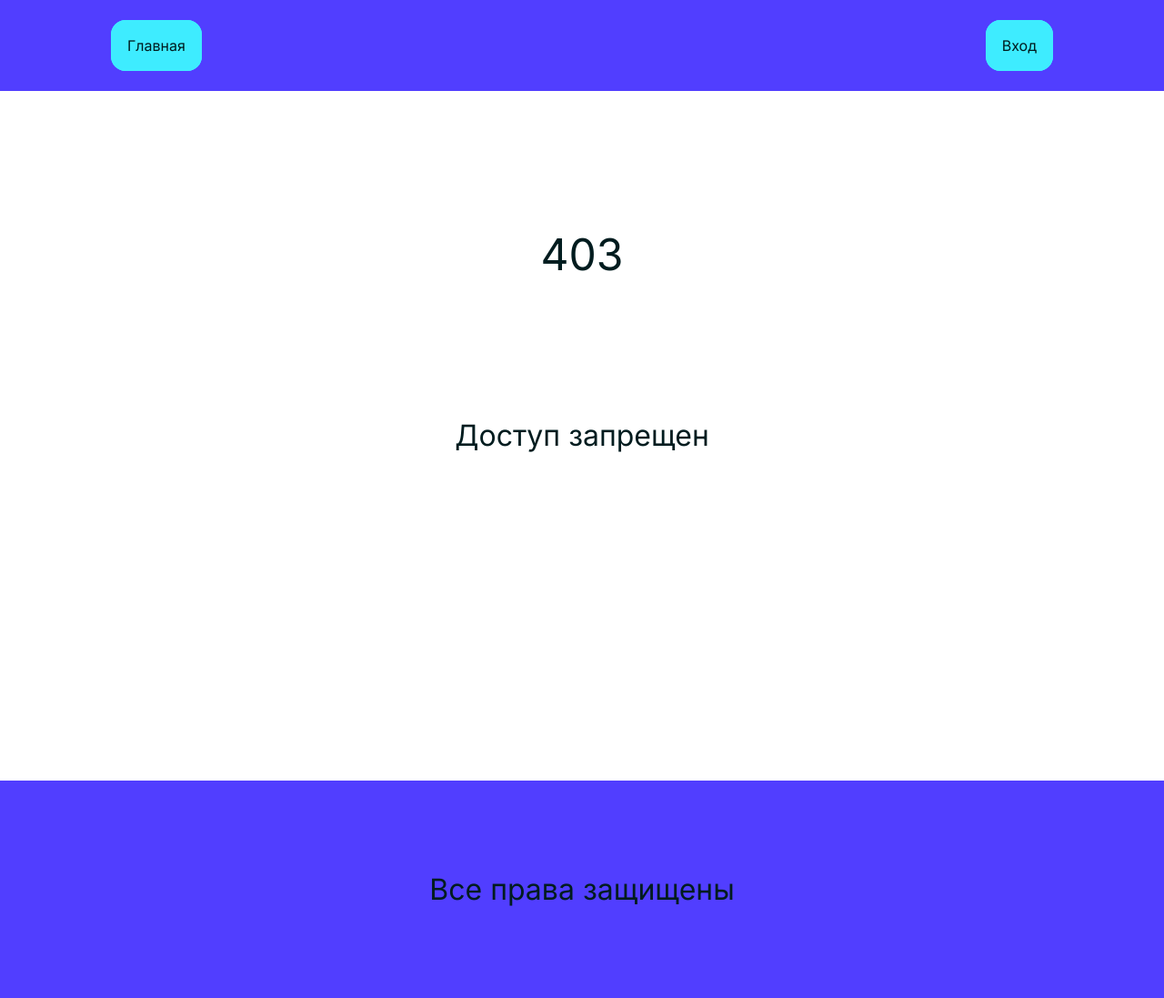
After one commit to marli4/mojdnevnik, a Django app: template dnevnikapp/templates/403.html in a window 1280 px wide. The commit adds this page. Shown: the whole page at 91% size. Run offline with Django 5.2, Linux system fonts and the light colour scheme; the template is opened without the code that fills it, so the values that code supplies are empty.

Commit message:
added multiple login attempts ban

```diff
--- /dev/null
+++ b/dnevnikapp/templates/403.html
@@ -0,0 +1,13 @@
+{% extends 'baseheader.html' %}
+
+{% block title %}Ошибка{% endblock %}
+
+{% block content %}
+<div class="centerdiv centerpadding">
+    <h1>403</h1>
+    <h2>Доступ запрещен</h2>
+    <br>
+    <br>
+    <br>
+</div>
+{% endblock %}
--- a/dnevnikapp/templates/404.html
+++ b/dnevnikapp/templates/404.html
@@ -3,6 +3,11 @@
 {% block title %}Ошибка{% endblock %}
 
 {% block content %}
+<div class="centerdiv centerpadding">
     <h1>404</h1>
     <h2>Страница не найдена</h2>
+    <br>
+    <br>
+    <br>
+</div>
 {% endblock %}
```
Also changed, not shown: mojdnevnik/settings.py (+10 -0 lines), db.sqlite3.
